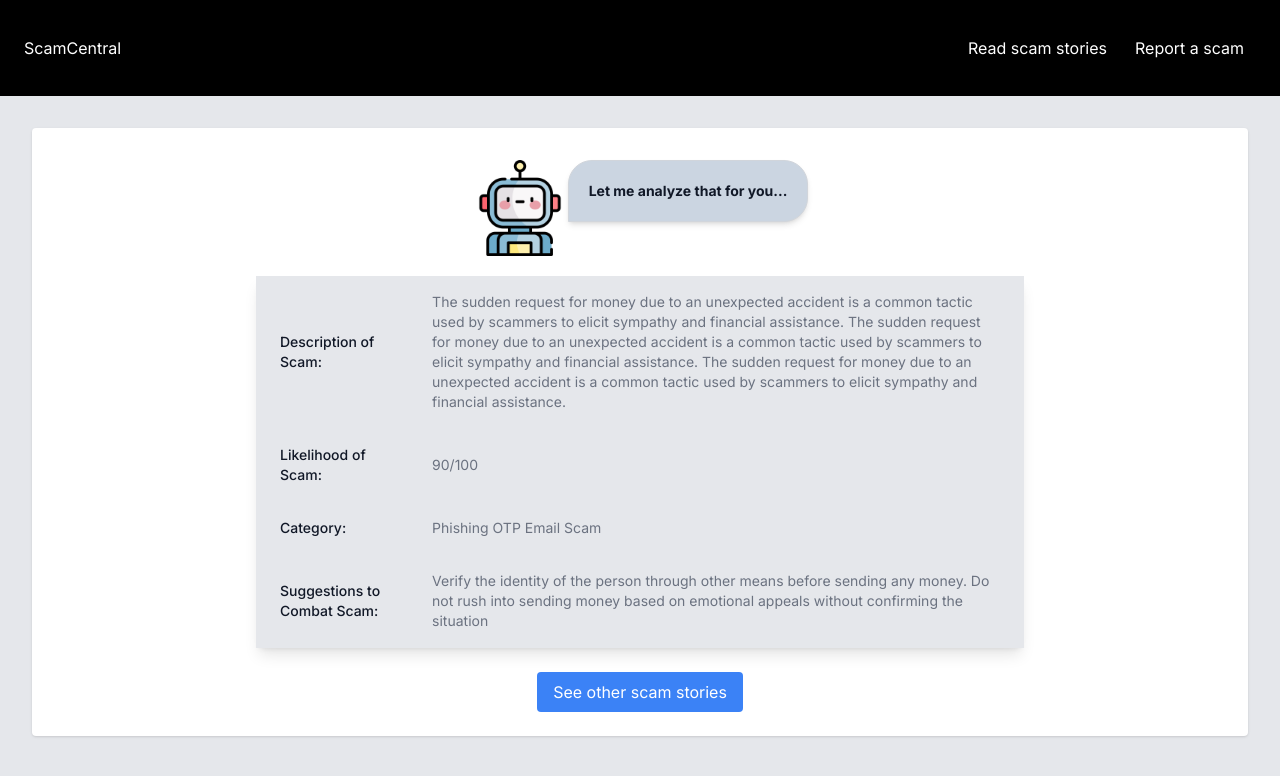
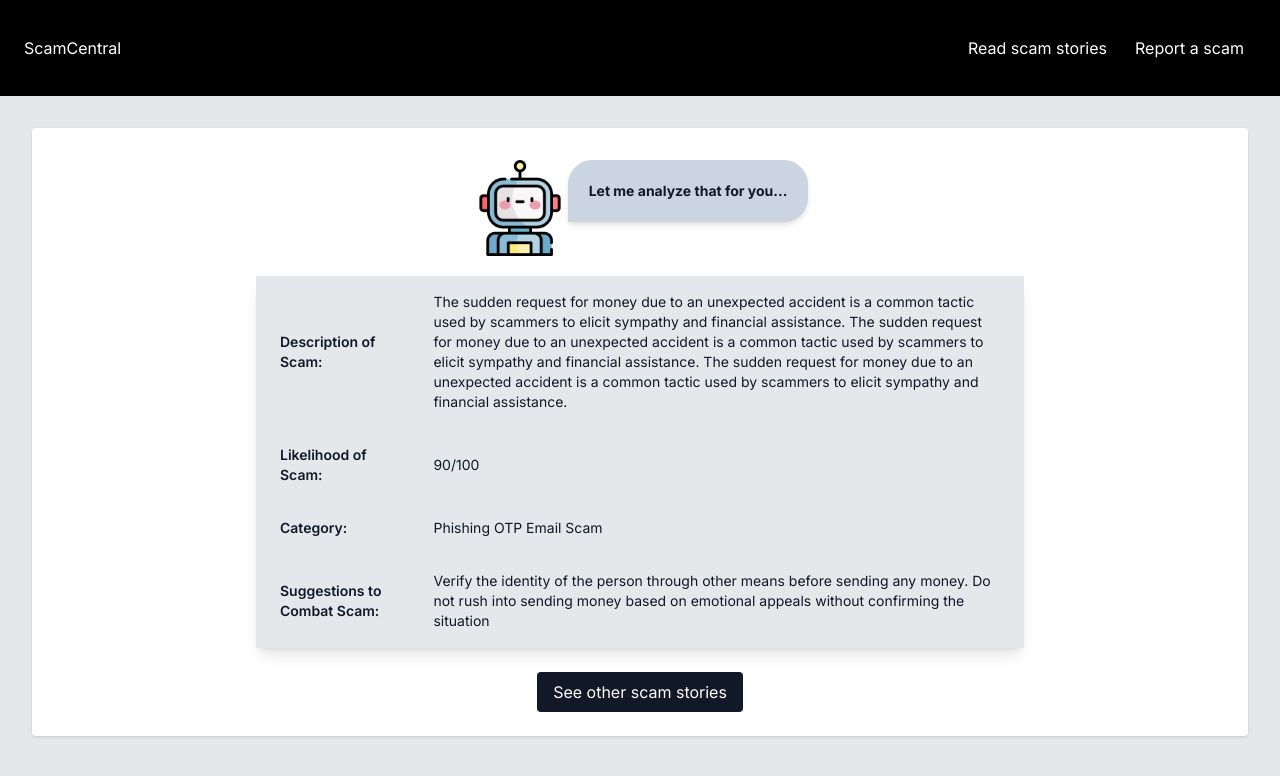
Before and after one commit to nseah21/say-no-to-scams, a Next.js app in the folder frontend/: page / in a window 1280 px wide. Both pictures are taken after typing "name@example.com", "Sample" into the empty fields and a click on the button "Submit". Shown: the top 776 px of the page. Built offline with nearby package versions, Linux system fonts and the light colour scheme.

Commit message:
Update button style in response section

```diff
--- a/frontend/src/components/ResponseSection.jsx
+++ b/frontend/src/components/ResponseSection.jsx
@@ -8,12 +8,12 @@ const ResponseSection = () => {
       <Mascot text="Let me analyze that for you..." />
       {/* <p className="pb-2"> Here are the results: </p> */}
       <div class="relative rounded pt-2">
-        <table class="shadow text-sm shadow-lg text-left text-gray-500 table-fixed max-w-3xl rounded">
+        <table class="shadow text-sm shadow-lg text-left text-gray-900 table-fixed max-w-3xl rounded">
           <tbody>
             <tr class="bg-gray-200 border-b border-l-black">
               <th
                 scope="row"
-                class="px-6 py-4 font-medium text-gray-900 whitespace"
+                class="px-6 py-4 text-gray-900 whitespace font-semibold"
               >
                 Description of Scam:
               </th>
@@ -30,7 +30,7 @@ const ResponseSection = () => {
             <tr class="bg-gray-200 border-b border-l-black">
               <th
                 scope="row"
-                class="px-6 py-4 font-medium text-gray-900 whitespace"
+                class="px-6 py-4 text-gray-900 whitespace font-semibold"
               >
                 Likelihood of Scam:
               </th>
@@ -39,7 +39,7 @@ const ResponseSection = () => {
             <tr class="bg-gray-200 border-b border-l-black">
               <th
                 scope="row"
-                class="px-6 py-4 font-medium text-gray-900 whitespace"
+                class="px-6 py-4 text-gray-900 whitespace font-semibold"
               >
                 Category:
               </th>
@@ -48,7 +48,7 @@ const ResponseSection = () => {
             <tr class="bg-gray-200 border-b border-l-black">
               <th
                 scope="row"
-                class="px-6 py-4 font-medium text-gray-900 whitespace"
+                class="px-6 py-4 font-semibold text-gray-900 whitespace"
               >
                 Suggestions to Combat Scam:
               </th>
@@ -62,7 +62,7 @@ const ResponseSection = () => {
         </table>
         <div className="flex justify-center">
           <Link
-            className="bg-blue-500 hover:bg-blue-700 text-white mt-6 py-2 px-4 rounded focus:outline-none focus:shadow-outline"
+            className="bg-gray-900 hover:bg-gray-700 text-white mt-6 py-2 px-4 rounded focus:outline-none focus:shadow-outline"
             href="/stories"
           >
             See other scam stories
```
